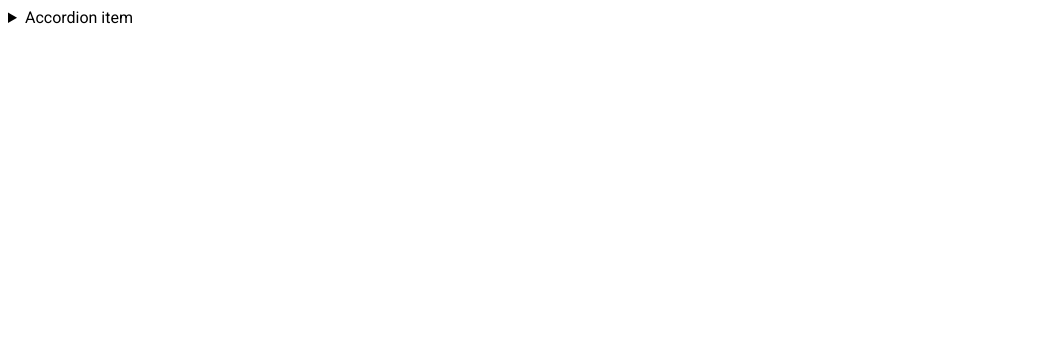
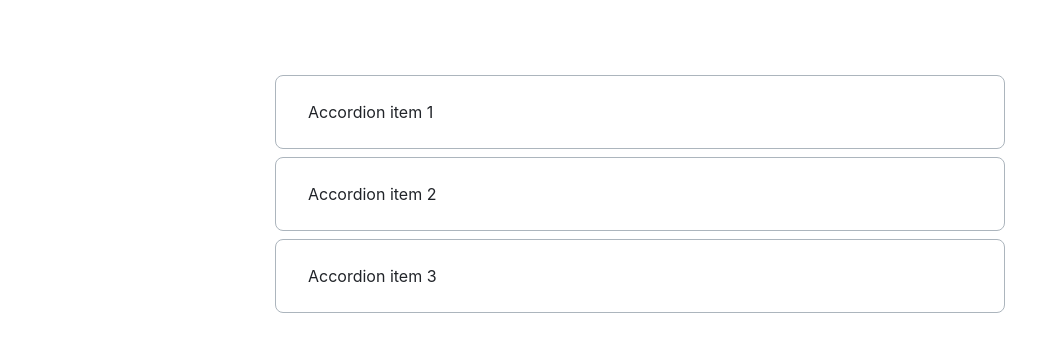
Before and after one commit to js-tasks-ru/htmlcss-20230411_aleksandr-pupkov1991, a website: page 03-lection1/02-accordion/index.html in a window 1280 px wide. Shown: the whole page, without its empty margins (0-1060 px from the left). Drawn offline with Linux system fonts and the light colour scheme; a web font is replaced by a local one.

Commit message:
lesson 3 - accardion matched

```diff
--- a/03-lection1/02-accordion/accordion.css
+++ b/03-lection1/02-accordion/accordion.css
@@ -1 +1,35 @@
 /* Стилизация аккордеона */
+.accordion{
+    width: 730px;
+    margin: 75px auto 0 auto;
+}
+summary::-webkit-details-marker{
+    display: none;
+}
+details > summary{
+    list-style: none;
+}
+.accordion__item{
+    border: 1px solid var(--grey-3);
+    border-radius: 8px;
+    padding: 24px 0 24px 32px;
+    margin-top: 8px;
+    cursor: pointer;
+}
+.accordion__item:first-child{
+    margin-top: 0;
+}
+.accordion__title{
+    font-family: 'Inter';
+    font-weight: 400;
+    font-size: 16px;
+    line-height: 24px;
+    color: var(--black);
+}
+.accordion__descriptor{
+    font-family: 'Inter';
+    font-weight: 400;
+    font-size: 16px;
+    line-height: 24px;
+    color: var(--grey-4);
+}
--- a/03-lection1/02-accordion/index.html
+++ b/03-lection1/02-accordion/index.html
@@ -2,17 +2,36 @@
 <!-- Страница с аккордеоном -->
 <html lang="ru">
     <head>
+        <link rel="stylesheet" href="../../assets/css/normalize.css">
         <link rel="stylesheet" href="../../assets/css/main.css">
         <link rel="stylesheet" href="./accordion.css">
     </head>
     <body>
-        <details>
-            <summary>
-                Accordion item
-            </summary>
-            <p>
-                Hidden content
-            </p>
-        </details>
+        <div class="accordion">
+            <details class="accordion__item">
+                <summary class="accordion__title">
+                    Accordion item 1
+                </summary>
+                <p class="accordion__descriptor">
+                    Amet minim mollit non deserunt ullamco est sit aliqua dolor do amet sint. Velit officia<br> consequat duis enim velit mollit. Exercitation veniam consequat sunt nostrud amet.
+                </p>
+            </details>
+            <details class="accordion__item">
+                <summary class="accordion__title">
+                    Accordion item 2
+                </summary>
+                <p class="accordion__descriptor">
+                    Amet minim mollit non deserunt ullamco est sit aliqua dolor do amet sint. Velit officia<br> consequat duis enim velit mollit. Exercitation veniam consequat sunt nostrud amet.
+                </p>
+            </details>
+            <details class="accordion__item">
+                <summary class="accordion__title">
+                    Accordion item 3
+                </summary>
+                <p class="accordion__descriptor">
+                    Amet minim mollit non deserunt ullamco est sit aliqua dolor do amet sint. Velit officia<br> consequat duis enim velit mollit. Exercitation veniam consequat sunt nostrud amet.
+                </p>
+            </details>
+        </div>
     </body>
 </html>
```
